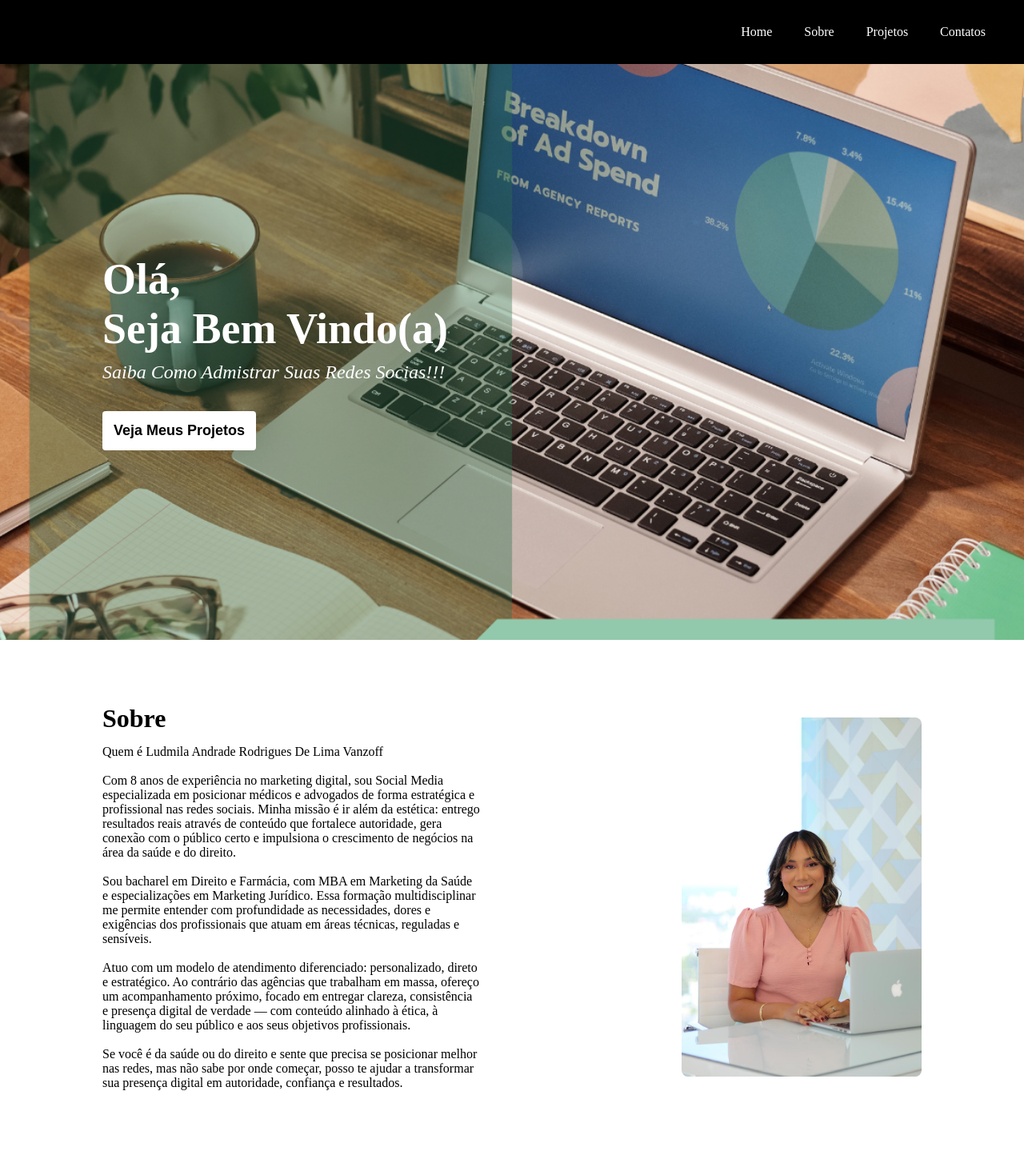
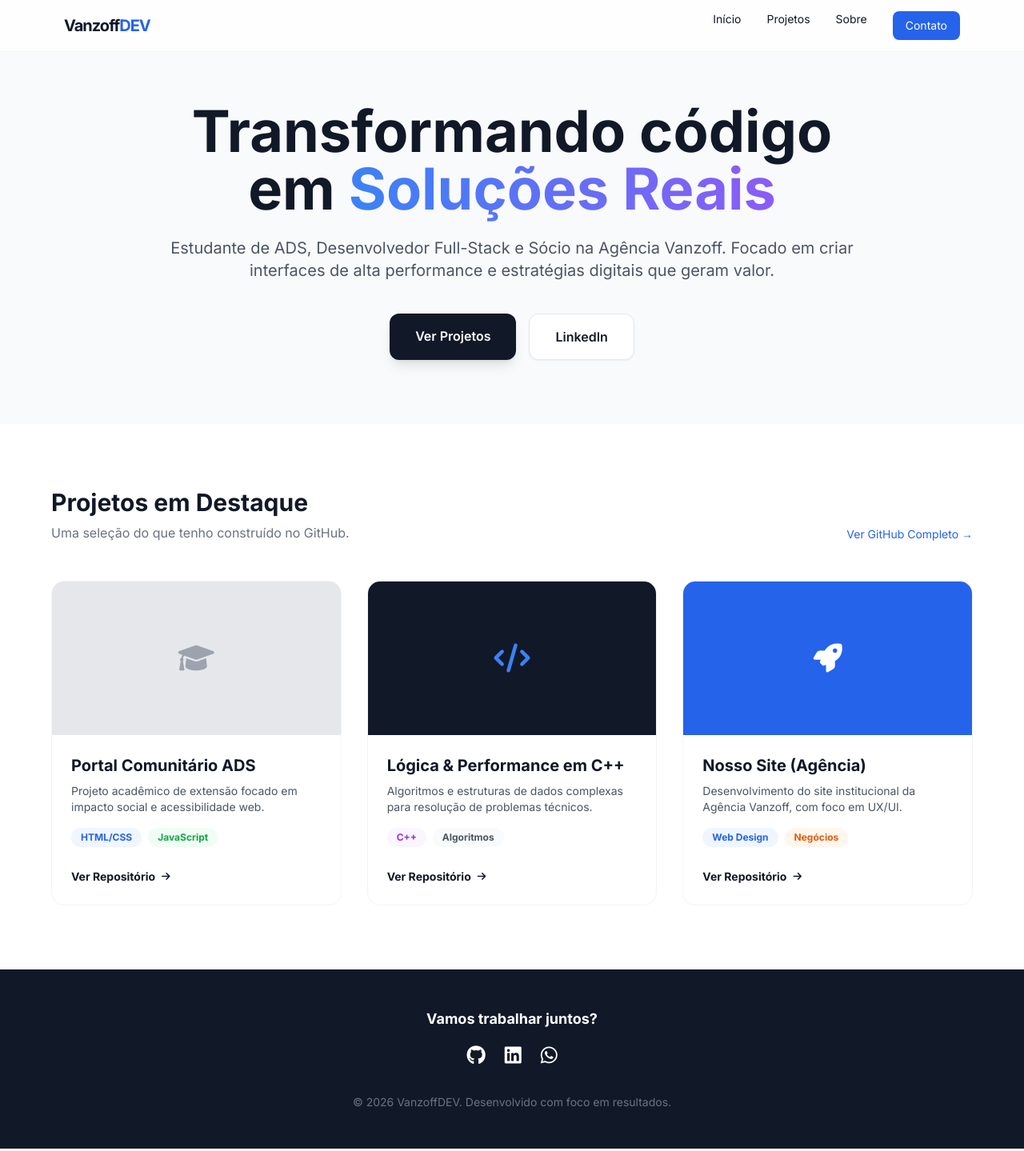
Before and after one commit to VanzoffDEV/My-Portfolio, a plain HTML site: page index.html in a window 1280 px wide. Shown: the top 1439 px of the page at 80% size. Drawn offline with nearby package versions, Linux system fonts and the light colour scheme.

Commit message:
Refactor index.html structure and styling
atualização do meu portfolio

```diff
--- a/index.html
+++ b/index.html
@@ -1,93 +1,121 @@
 <!DOCTYPE html>
 <html lang="pt-br">
+<head>
+    <meta charset="UTF-8">
+    <meta name="viewport" content="width=device-width, initial-scale=1.0">
+    <title>Abelardo | Desenvolvedor & Estrategista Digital</title>
+    <script src="https://cdn.tailwindcss.com"></script>
+    <link rel="stylesheet" href="https://cdnjs.cloudflare.com/ajax/libs/font-awesome/6.0.0/css/all.min.css">
+    <style>
+        @import url('https://fonts.googleapis.com/css2?family=Inter:wght@300;400;600;700&display=swap');
+        body { font-family: 'Inter', sans-serif; scroll-behavior: smooth; }
+        .gradient-text {
+            background: linear-gradient(90deg, #3b82f6, #8b5cf6);
+            -webkit-background-clip: text;
+            -webkit-text-fill-color: transparent;
+        }
+    </style>
+</head>
+<body class="bg-gray-50 text-gray-900">
 
-<head>
-    <meta charset="UTF-8" />
-    <meta http-equiv="X-UA-Compatible" content="IE=edge">
-    <meta name="viewport" content="width=device-width, initial-scale=1.0">
-
-    <link rel="preconnect" href="https://fonts.googleapis.com">
-    <link rel="preconnect" href="https://fonts.gstatic.com" crossorigin>
-    <link href="https://fonts.googleapis.com/css2?family=Roboto:ital,wght@0,100..900;1,100..900&display=swap" rel="stylesheet">
-    <link rel="stylesheet" href="style.css"/>
-
-    <title>Projeto Portfólio - Nosso Site (Meu Primeiro Projeto)</title>
-</head>
-<body>
-
-    <nav class="nav">
-        <ul class="nav-list">
-            <li>
-                <a href="#home">Home</a>
-            </li>
-            <li>
-                <a href="#Sobre">Sobre</a>
-            </li>
-            <li>
-                <a href="#Projetos">Projetos</a>
-            </li>
-            <li>
-                <a href="#Contatos">Contatos</a>
-            </li>
-        </ul>
+    <nav class="fixed w-full z-50 bg-white/80 backdrop-blur-md border-b border-gray-100">
+        <div class="max-w-6xl mx-auto px-4 h-16 flex items-center justify-between">
+            <span class="text-xl font-bold tracking-tighter">Vanzoff<span class="text-blue-600">DEV</span></span>
+            <div class="hidden md:flex space-x-8 text-sm font-medium">
+                <a href="#home" class="hover:text-blue-600 transition">Início</a>
+                <a href="#projetos" class="hover:text-blue-600 transition">Projetos</a>
+                <a href="#sobre" class="hover:text-blue-600 transition">Sobre</a>
+                <a href="#contato" class="bg-blue-600 text-white px-4 py-2 rounded-lg hover:bg-blue-700 transition">Contato</a>
+            </div>
+        </div>
     </nav>
 
-    <section id="home" class="main">
-        <div>
-            <h1>Olá,<br />Seja Bem Vindo(a)</h1>
-            <p>Saiba Como Admistrar Suas Redes Socias!!!</p>
-            <a href="#Projetos">
-                <button class="call-to-action">
-                    Veja Meus Projetos
-                </button>
-            </a>
+    <section id="home" class="pt-32 pb-20 px-4">
+        <div class="max-w-4xl mx-auto text-center">
+            <h1 class="text-5xl md:text-7xl font-extrabold mb-6">
+                Transformando código em <span class="gradient-text">Soluções Reais</span>
+            </h1>
+            <p class="text-lg md:text-xl text-gray-600 mb-10 leading-relaxed">
+                Estudante de ADS, Desenvolvedor Full-Stack e Sócio na Agência Vanzoff.
+                Focado em criar interfaces de alta performance e estratégias digitais que geram valor.
+            </p>
+            <div class="flex flex-col md:flex-row justify-center gap-4">
+                <a href="#projetos" class="px-8 py-4 bg-gray-900 text-white rounded-xl font-semibold hover:bg-gray-800 transition shadow-lg">Ver Projetos</a>
+                <a href="https://linkedin.com/in/SEU-PERFIL" target="_blank" class="px-8 py-4 bg-white border border-gray-200 rounded-xl font-semibold hover:bg-gray-50 transition shadow-sm">LinkedIn</a>
+            </div>
         </div>
     </section>
 
-    <section id="Sobre" class="about">
-        <div>
-            <h2>Sobre</h2>
-            <p>
-                Quem é Ludmila Andrade Rodrigues De Lima Vanzoff
-                <br /> <br />
-                Com 8 anos de experiência no marketing digital, sou Social Media especializada em posicionar médicos e advogados de forma estratégica e profissional nas redes sociais. Minha missão é ir além da estética: entrego resultados reais através de conteúdo que fortalece autoridade, gera conexão com o público certo e impulsiona o crescimento de negócios na área da saúde e do direito.
-                <br /> <br />
-                Sou bacharel em Direito e Farmácia, com MBA em Marketing da Saúde e especializações em Marketing Jurídico. Essa formação multidisciplinar me permite entender com profundidade as necessidades, dores e exigências dos profissionais que atuam em áreas técnicas, reguladas e sensíveis.
-                <br /> <br />
-                Atuo com um modelo de atendimento diferenciado: personalizado, direto e estratégico. Ao contrário das agências que trabalham em massa, ofereço um acompanhamento próximo, focado em entregar clareza, consistência e presença digital de verdade — com conteúdo alinhado à ética, à linguagem do seu público e aos seus objetivos profissionais.
-                <br /> <br />
-                Se você é da saúde ou do direito e sente que precisa se posicionar melhor nas redes, mas não sabe por onde começar, posso te ajudar a transformar sua presença digital em autoridade, confiança e resultados.
+    <section id="projetos" class="py-20 bg-white px-4">
+        <div class="max-w-6xl mx-auto">
+            <div class="flex justify-between items-end mb-12">
+                <div>
+                    <h2 class="text-3xl font-bold mb-2">Projetos em Destaque</h2>
+                    <p class="text-gray-500">Uma seleção do que tenho construído no GitHub.</p>
+                </div>
+                <a href="https://github.com/VanzoffDEV" target="_blank" class="text-blue-600 font-medium hover:underline text-sm">Ver GitHub Completo →</a>
+            </div>
 
-            </p>
+            <div class="grid grid-cols-1 md:grid-cols-2 lg:grid-cols-3 gap-8">
+                <div class="group border border-gray-100 rounded-2xl overflow-hidden hover:shadow-2xl transition duration-300">
+                    <div class="h-48 bg-gray-200 flex items-center justify-center">
+                        <i class="fa-solid fa-graduation-cap text-4xl text-gray-400"></i>
+                    </div>
+                    <div class="p-6">
+                        <h3 class="font-bold text-xl mb-2">Portal Comunitário ADS</h3>
+                        <p class="text-gray-600 text-sm mb-4">Projeto acadêmico de extensão focado em impacto social e acessibilidade web.</p>
+                        <div class="flex flex-wrap gap-2 mb-6">
+                            <span class="px-3 py-1 bg-blue-50 text-blue-600 text-xs font-bold rounded-full">HTML/CSS</span>
+                            <span class="px-3 py-1 bg-green-50 text-green-600 text-xs font-bold rounded-full">JavaScript</span>
+                        </div>
+                        <a href="https://github.com/VanzoffDEV/front-end-inter-faculdade-ads" class="inline-flex items-center text-sm font-bold text-gray-900 hover:gap-2 transition-all">Ver Repositório <i class="fa-solid fa-arrow-right ml-2 text-xs"></i></a>
+                    </div>
+                </div>
+
+                <div class="group border border-gray-100 rounded-2xl overflow-hidden hover:shadow-2xl transition duration-300">
+                    <div class="h-48 bg-gray-900 flex items-center justify-center">
+                        <i class="fa-solid fa-code text-4xl text-blue-500"></i>
+                    </div>
+                    <div class="p-6">
+                        <h3 class="font-bold text-xl mb-2">Lógica & Performance em C++</h3>
+                        <p class="text-gray-600 text-sm mb-4">Algoritmos e estruturas de dados complexas para resolução de problemas técnicos.</p>
+                        <div class="flex flex-wrap gap-2 mb-6">
+                            <span class="px-3 py-1 bg-purple-50 text-purple-600 text-xs font-bold rounded-full">C++</span>
+                            <span class="px-3 py-1 bg-gray-50 text-gray-600 text-xs font-bold rounded-full">Algoritmos</span>
+                        </div>
+                        <a href="https://github.com/VanzoffDEV/My-Projects-in-C-" class="inline-flex items-center text-sm font-bold text-gray-900 hover:gap-2 transition-all">Ver Repositório <i class="fa-solid fa-arrow-right ml-2 text-xs"></i></a>
+                    </div>
+                </div>
+
+                <div class="group border border-gray-100 rounded-2xl overflow-hidden hover:shadow-2xl transition duration-300">
+                    <div class="h-48 bg-blue-600 flex items-center justify-center">
+                        <i class="fa-solid fa-rocket text-4xl text-white"></i>
+                    </div>
+                    <div class="p-6">
+                        <h3 class="font-bold text-xl mb-2">Nosso Site (Agência)</h3>
+                        <p class="text-gray-600 text-sm mb-4">Desenvolvimento do site institucional da Agência Vanzoff, com foco em UX/UI.</p>
+                        <div class="flex flex-wrap gap-2 mb-6">
+                            <span class="px-3 py-1 bg-blue-50 text-blue-600 text-xs font-bold rounded-full">Web Design</span>
+                            <span class="px-3 py-1 bg-orange-50 text-orange-600 text-xs font-bold rounded-full">Negócios</span>
+                        </div>
+                        <a href="https://github.com/VanzoffDEV/Nosso-Site" class="inline-flex items-center text-sm font-bold text-gray-900 hover:gap-2 transition-all">Ver Repositório <i class="fa-solid fa-arrow-right ml-2 text-xs"></i></a>
+                    </div>
+                </div>
+            </div>
         </div>
-
-        <img src="imagens/SobreMila.jpg" alt="Foto mila Trabalhando" />
-
     </section>
 
-    <section id="Projetos" class="projects">
-        <h2>Meus Projetos</h2>
-        <p>Conheça Meus Últimos Projetos</p>
-        <div class="project-list">
-            <img src="imagens/Projeto4.jpg" alt="Foto do projeto 1" />
+    <footer id="contato" class="py-12 bg-gray-900 text-white text-center">
+        <div class="max-w-6xl mx-auto px-4">
+            <p class="mb-4 font-bold text-lg">Vamos trabalhar juntos?</p>
+            <div class="flex justify-center space-x-6 mb-8 text-2xl">
+                <a href="https://github.com/VanzoffDEV" class="hover:text-blue-400 transition"><i class="fa-brands fa-github"></i></a>
+                <a href="#" class="hover:text-blue-400 transition"><i class="fa-brands fa-linkedin"></i></a>
+                <a href="#" class="hover:text-blue-400 transition"><i class="fa-brands fa-whatsapp"></i></a>
+            </div>
+            <p class="text-gray-500 text-sm">© 2026 VanzoffDEV. Desenvolvido com foco em resultados.</p>
+        </div>
+    </footer>
 
-            <img src="imagens/Projeto3.jpg" alt="Foto do projeto 2" />
-
-            <img src="imagens/Projeto2.jpg" alt="Foto do projeto 3" />
-
-            <img src="imagens/Projeto1.jpg" alt="Foto do projeto 4" />
-        </div>
-        <a href="https://www.instagram.com/p/DNQ8koSx2li/?utm_source=ig_web_button_share_sheet&igsh=NHdnbmtjOGphdjJ1" target="_blank">
-            <button class="button">Fale Conosco</button>
-
-        </a>
-    </section>
-
-    <footer id="Contatos" class="rodape">
-        <h3>
-            <a href="#">Ludmila.MKT</a>
-        </h3>
-        <p>Todos Direitos Reservados!</p>
-    </footer>
 </body>
 </html>
```
